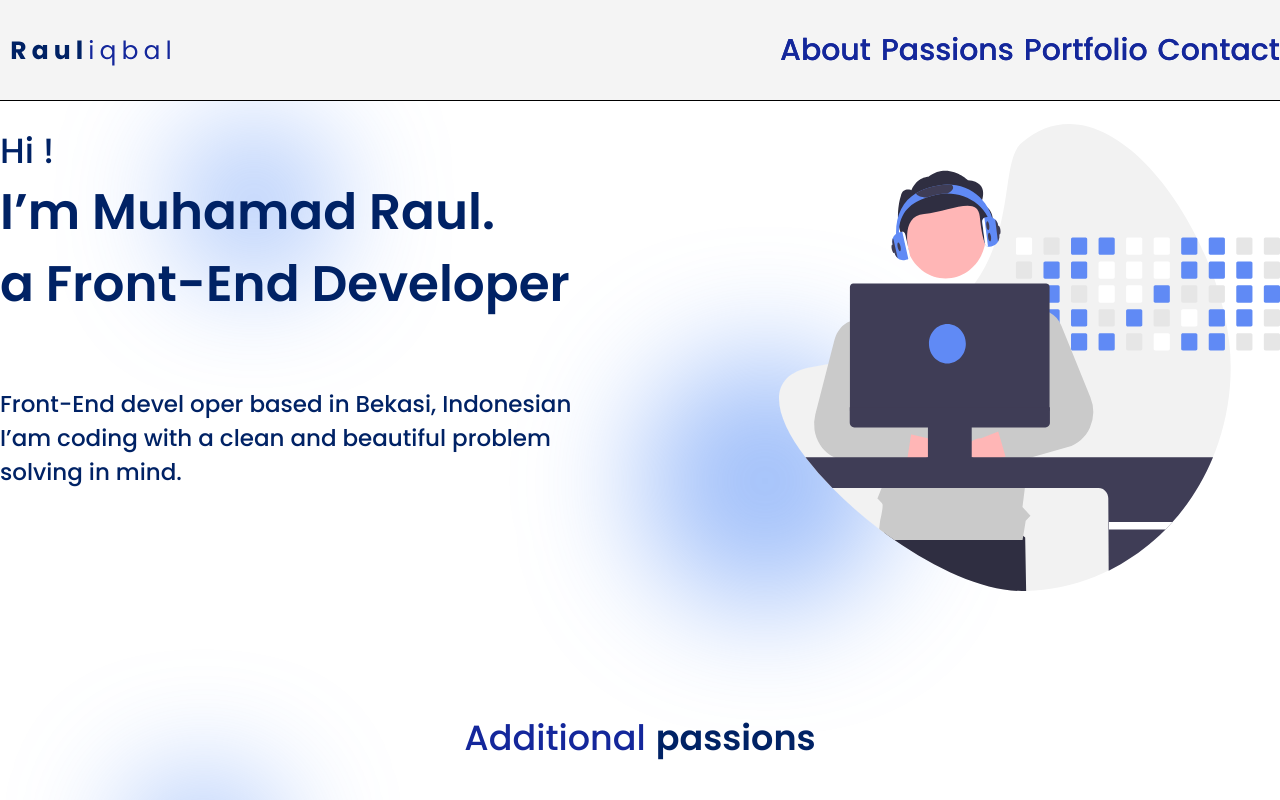
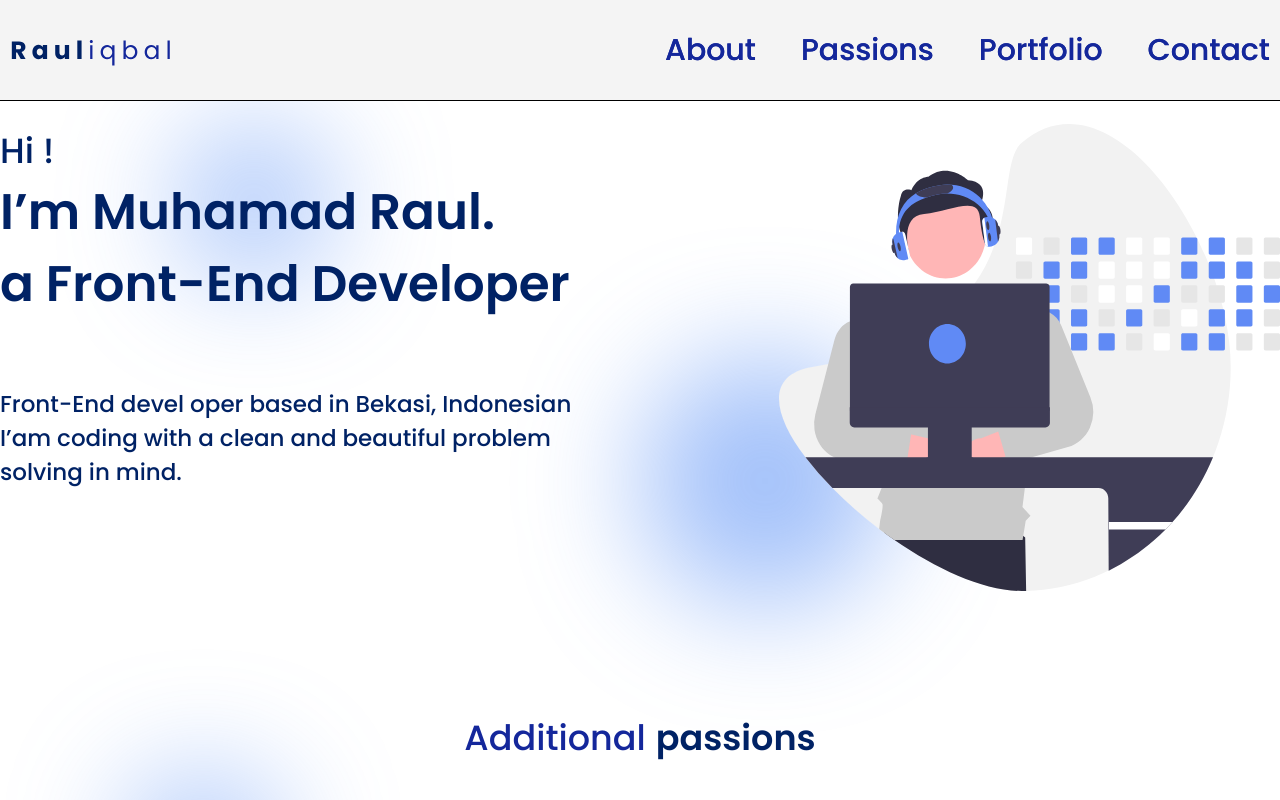
Before and after one commit to yevhenkr/portfolio-second-variant, a React app: page / in a window 1280 px wide. Shown: the top 800 px of the page. Built offline with nearby package versions, Linux system fonts and the light colour scheme.

Commit message:
refactor: header

```diff
--- a/src/assets/icons/LogoIcon.tsx
+++ b/src/assets/icons/LogoIcon.tsx
@@ -3,7 +3,7 @@ import { SVGProps, memo } from "react"
 const SvgComponent = (props: SVGProps<SVGSVGElement>) => (
     <svg
         xmlns="http://www.w3.org/2000/svg"
-        width={498}
+        width={180}
         height={58}
         fill="none"
         {...props}
--- a/src/common/components/layout/sections/header/headerMenu/HeaderMenu.tsx
+++ b/src/common/components/layout/sections/header/headerMenu/HeaderMenu.tsx
@@ -23,7 +23,13 @@ const Menu = styled.ul`
     display: flex;
     flex-direction: row;
     justify-content: center;
-    column-gap: 10px;
+    column-gap: 45px;
+    position: relative;
+    right: 10px;
+    @media (max-width: 768px) {
+        display: none;
+    }
+
 `
 const StyledLi = styled.li`
     display: flex;
```
